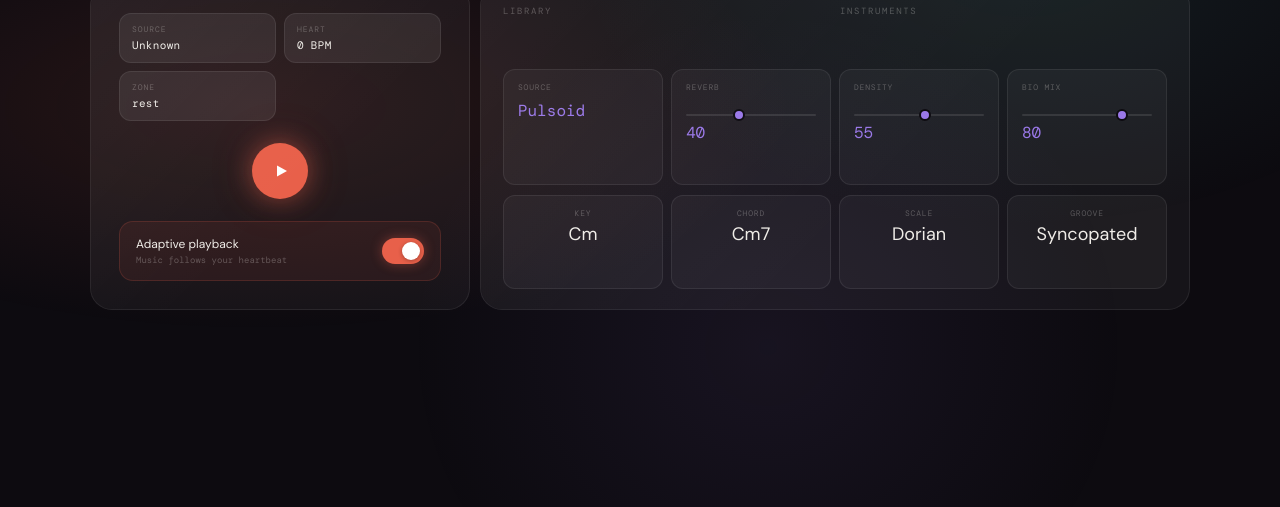
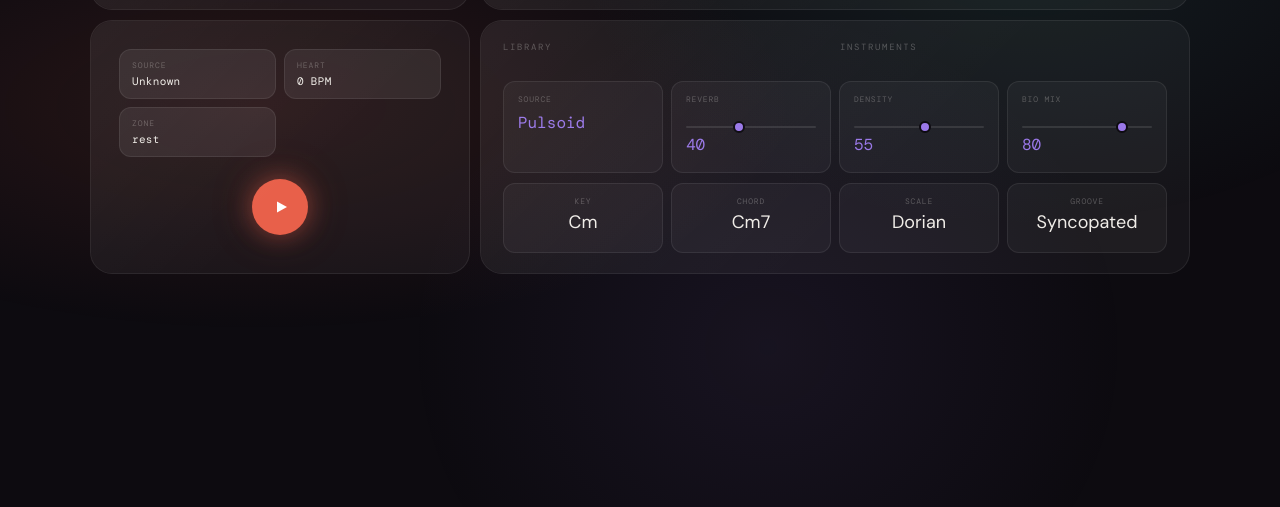
Before and after one commit to willdaly/Auralink, a plain HTML site: page frontend/index.html in a window 1280 px wide. Shown: the part 293-800 px from the top of the page. Drawn offline with nearby package versions, Linux system fonts and the light colour scheme; a web font is replaced by a local one.

Commit message:
refactor: remove always-on adaptive playback toggle UI

```diff
--- a/frontend/app.js
+++ b/frontend/app.js
@@ -78,14 +78,6 @@ function applyState(s) {
       : '<path d="M7 4.5l10 5.5-10 5.5V4.5z" fill="white"/>';
   }
 
-  // Bio toggle reflects whether we are following the heartbeat.
-  const bio = $("bioToggle");
-  if (bio) {
-    bio.classList.toggle("on", !!s.bio_mode);
-    bio.disabled = s.manual_override_allowed === false;
-    bio.style.opacity = s.manual_override_allowed === false ? "0.55" : "1";
-    bio.style.cursor = s.manual_override_allowed === false ? "not-allowed" : "pointer";
-  }
 }
 
 function setText(id, v) {
@@ -95,17 +87,12 @@ function setText(id, v) {
 
 // ── Control handlers (referenced by inline onclick= in index.html) ───────────
 function togglePlay() { send({ action: state.playing ? "stop" : "play" }); }
-function toggleBio()  {
-  if (state.manual_override_allowed === false) return;
-  send({ action: "toggle_bio" });
-}
 function setParam(name, value) {
   const map = { reverb: "epReverb", density: "epDensity", bio: "epBio" };
   setText(map[name], value);
 }
 
 window.togglePlay = togglePlay;
-window.toggleBio = toggleBio;
 window.setParam = setParam;
 
 // ── Heartbeat ECG canvas (animation speed follows live BPM) ──────────────────
--- a/frontend/index.html
+++ b/frontend/index.html
@@ -43,14 +43,6 @@
       <button class="ctrl-play" id="playBtn" onclick="togglePlay()">
         <svg id="playIcon" width="20" height="20" viewBox="0 0 20 20" fill="none"><path d="M7 4.5l10 5.5-10 5.5V4.5z" fill="white"/></svg>
       </button>
-    </div>
-
-    <div class="bio-row">
-      <div>
-        <div class="bio-lbl">Adaptive playback</div>
-        <div class="bio-sub">Music follows your heartbeat</div>
-      </div>
-      <button class="toggle on" id="bioToggle" onclick="toggleBio()"></button>
     </div>
   </div>
 
--- a/frontend/style.css
+++ b/frontend/style.css
@@ -177,27 +177,6 @@
   }
   .ctrl-play:hover { transform: scale(1.06); box-shadow: 0 0 32px rgba(232,96,74,0.6); }
 
-  /* bio toggle */
-  .bio-row {
-    display: flex; align-items: center; justify-content: space-between;
-    padding: 14px 16px; border-radius: 14px;
-    background: rgba(232,96,74,0.08); border: 1px solid rgba(232,96,74,0.18);
-  }
-  .bio-lbl { font-size: 12px; font-weight: 400; }
-  .bio-sub { font-family: var(--mono); font-size: 9px; color: var(--text3); margin-top: 2px; }
-  .toggle {
-    width: 42px; height: 26px; border-radius: 13px;
-    background: rgba(255,255,255,0.12); border: none; cursor: pointer;
-    position: relative; transition: background 0.25s; flex-shrink: 0;
-  }
-  .toggle.on { background: var(--red); box-shadow: 0 0 12px rgba(232,96,74,0.4); }
-  .toggle::after {
-    content: ''; position: absolute; top: 4px; left: 4px;
-    width: 18px; height: 18px; border-radius: 50%; background: white;
-    transition: transform 0.25s; box-shadow: 0 1px 4px rgba(0,0,0,0.3);
-  }
-  .toggle.on::after { transform: translateX(16px); }
-
   /* ── TRACKS (right, row 3) ── */
   .card-tracks {
     grid-column: 2; grid-row: 2 / 4;
```
